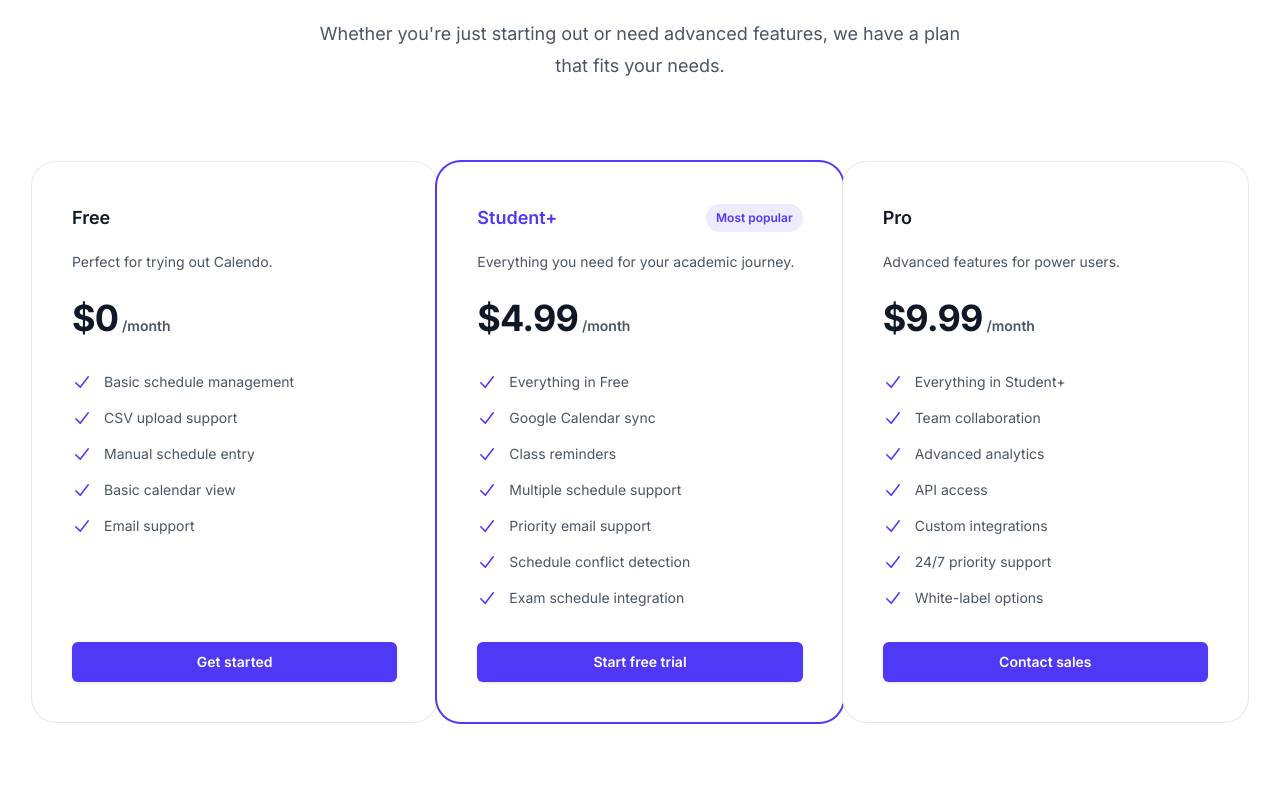
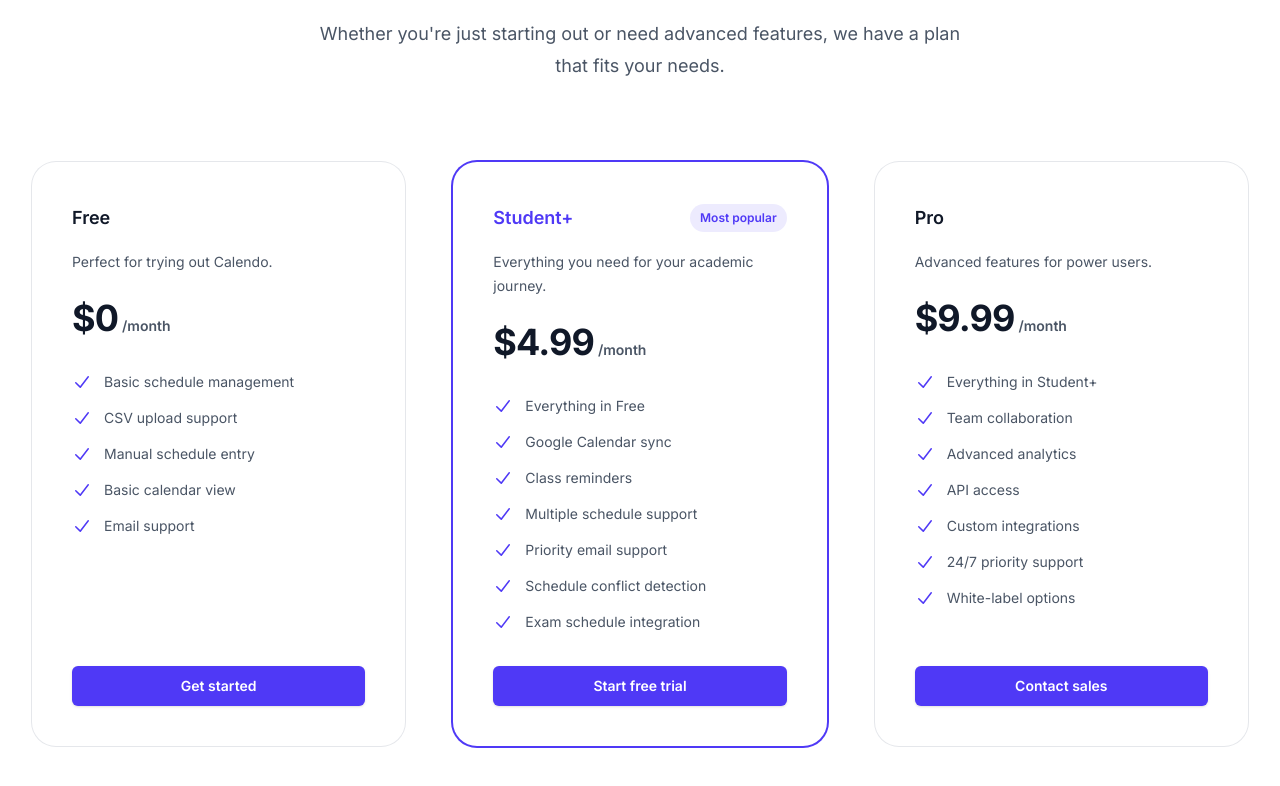
Before and after one commit to GPadaka19/Calendo, a Next.js app in the folder frontend/: page / in a window 1280 px wide. Shown: the part 2170-2956 px from the top of the page. Built offline with nearby package versions, Linux system fonts and the light colour scheme.

Commit message:
style: add gap-x-12 to Pricing component for improved layout spacing

```diff
--- a/frontend/src/components/sections/Pricing.tsx
+++ b/frontend/src/components/sections/Pricing.tsx
@@ -65,7 +65,7 @@
         <p className="mx-auto mt-6 max-w-2xl text-center text-lg leading-8 text-gray-600">
           Whether you're just starting out or need advanced features, we have a plan that fits your needs.
         </p>
-        <div className="isolate mx-auto mt-16 grid max-w-md grid-cols-1 gap-y-8 sm:mt-20 lg:mx-0 lg:max-w-none lg:grid-cols-3">
+        <div className="isolate mx-auto mt-16 grid max-w-md grid-cols-1 gap-y-8 sm:mt-20 lg:mx-0 lg:max-w-none lg:grid-cols-3 lg:gap-x-12">
           {tiers.map((tier) => (
             <div
               key={tier.id}
```
